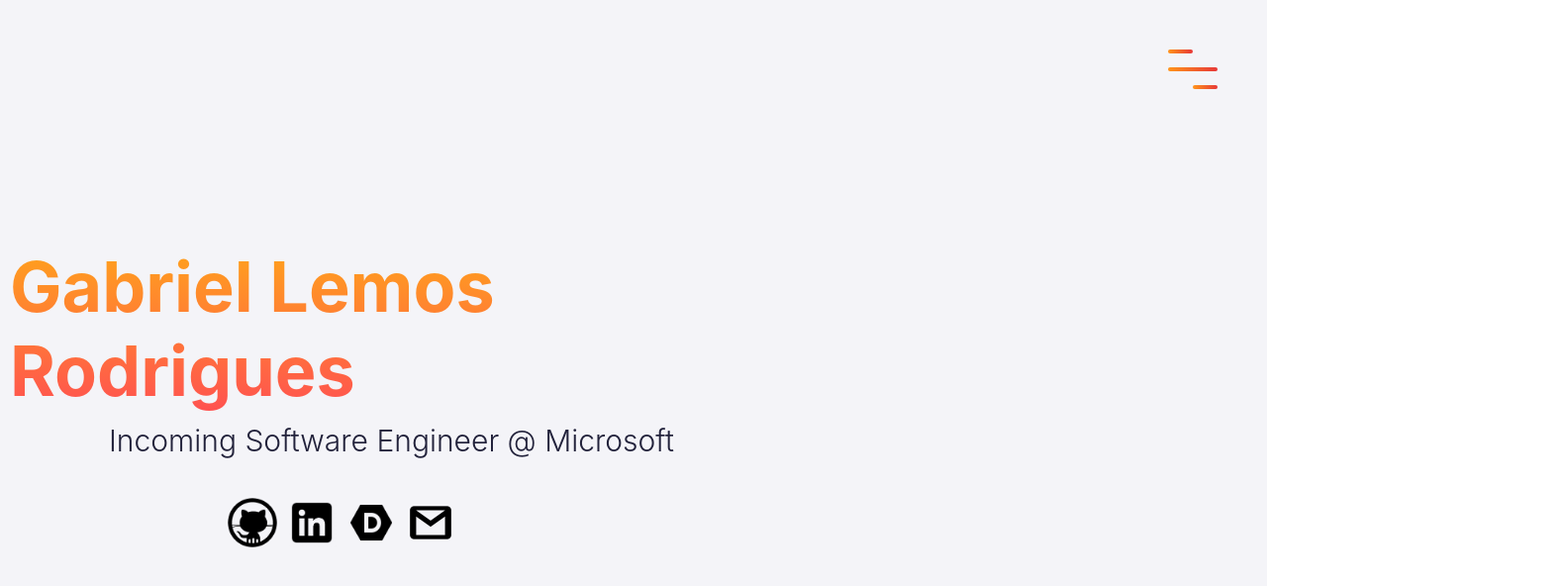
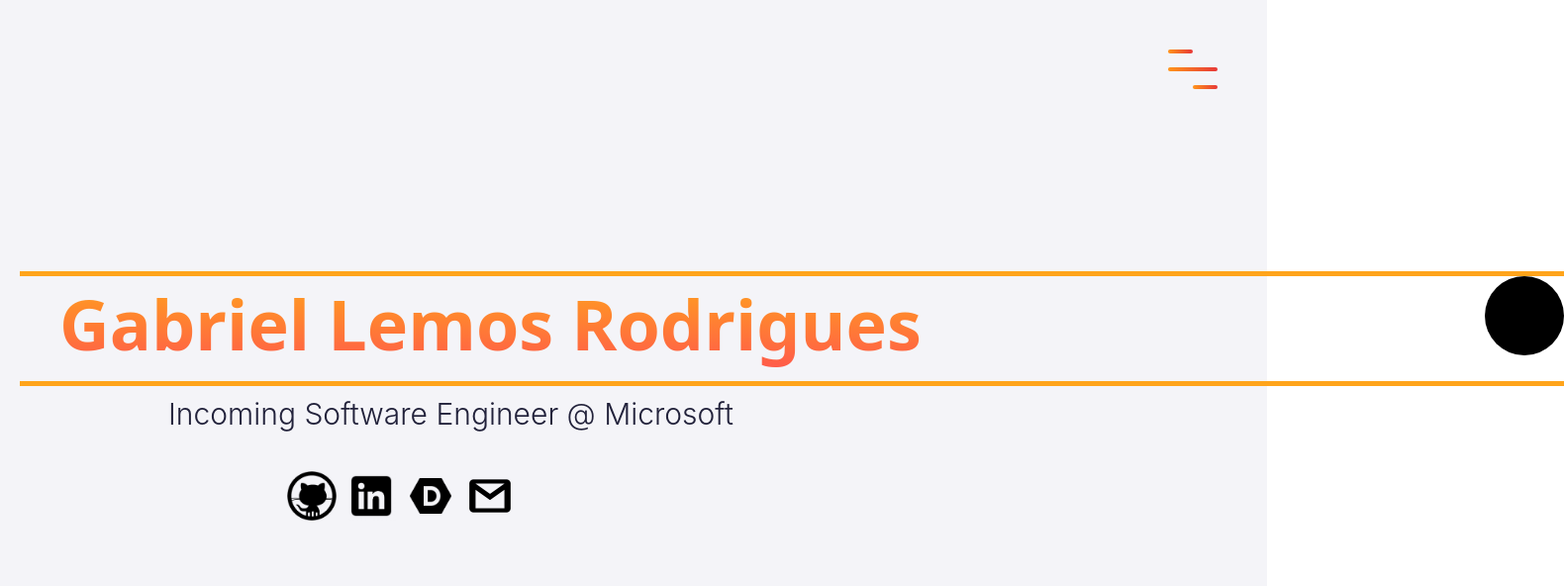
Before and after one commit to Lemos00/lemos00.github.io, a React (Create React App) app: page / in a window 1280 px wide. Shown: the top 592 px of the page at 99% size, 1580 px wide, since content can reach past the window. Built offline with nearby package versions, Linux system fonts and the light colour scheme.

Commit message:
current changes

```diff
--- a/src/Components/MainIntro/MainIntro.css
+++ b/src/Components/MainIntro/MainIntro.css
@@ -107,6 +107,7 @@ li{
 
 /* Landing page section */
 .landing-text{
+    margin-left: 20px;
     position: relative;
     display: flex;
     align-items: left;
@@ -118,28 +119,37 @@ li{
     z-index: 1;
 }
 
-.landing-text h1{
+.landing-text h1 {
     font-size: 7rem;
-    font-family: system-ui,-    le-system,BlinkMacSystemFont,"Segoe UI",Roboto,"Helvetica Neue",Arial,"Noto Sans",sans-serif,"Apple Color Emoji","Segoe UI Emoji","Segoe UI Symbol","Noto Color Emoji";
-    background:linear-gradient(to bottom, #ffa41b, #ff5151); /*linear-gradient(to top, #ffbd69, #ff6363) // #d3f4ff // orange: #ffa41b*/
+    font-family: system-ui,-le-system,BlinkMacSystemFont,"Segoe UI",Roboto,"Helvetica Neue",Arial,"Noto Sans",sans-serif,"Apple Color Emoji","Segoe UI Emoji","Segoe UI Symbol","Noto Color Emoji";
+    background: linear-gradient(to bottom, #ffa41b, #ff5151);
     -webkit-background-clip: text;
     background-clip: text;
     -webkit-text-fill-color: transparent;
-    /* padding: 1rem; */
-    margin-left: 1rem;
+    margin-left: 4rem;
     user-select: none;
+    padding-bottom: 10px;
+    z-index: 1;
+}
+
+/* Wrapper for main name */
+.nameWrapper {
+    /* include circle pictures */
+    display: flex;
+    border-top: 5px solid #ffa41b;
+    border-bottom: 5px solid #ffa41b;
 }
 
 .landing-text h6{
     font-size: 3rem;
     font-weight: 350;
     padding: 1rem;
-    margin-left: 10rem;
+    margin-left: 14rem;
 }
 
 .icons {
     /* margin-left: auto; */
-    margin-left: 22rem;
+    margin-left: 26rem;
     margin-right: auto;
     max-width: 300px;
     justify-content: space-between;
@@ -149,6 +159,16 @@ li{
 
 /* styling put in place to push other components down (not ideal) */
 .mainWrapper {
+    /* background-image: url("../assets/images/test-image.jpg"); */
     height: 100vh;
-    width: 100vh;
+    width: 195vh;
 }
+
+.test {
+    height: 10vh;
+    width: 10vh;
+    background-color: black;
+    border-radius: 50%;
+    border-top: #ff941b;
+    margin-left: auto;
+}
--- a/src/Components/MainIntro/MainIntro.js
+++ b/src/Components/MainIntro/MainIntro.js
@@ -79,7 +79,10 @@ function MainIntro() {
                 </ul>
             </nav>
             <div className="landing-text">
-                <h1>Gabriel Lemos Rodrigues</h1>
+                <div className="nameWrapper">
+                    <h1>Gabriel Lemos Rodrigues</h1>
+                    <div className="test"></div>
+                </div>
                 <h6>Incoming Software Engineer @ Microsoft</h6>
                 <div className="icons">
                     {iconsList.map((iconInfo) => {
@@ -89,8 +92,6 @@ function MainIntro() {
                     })}
                 </div>
             </div>
-
-
         </div>
     );
 }
```
